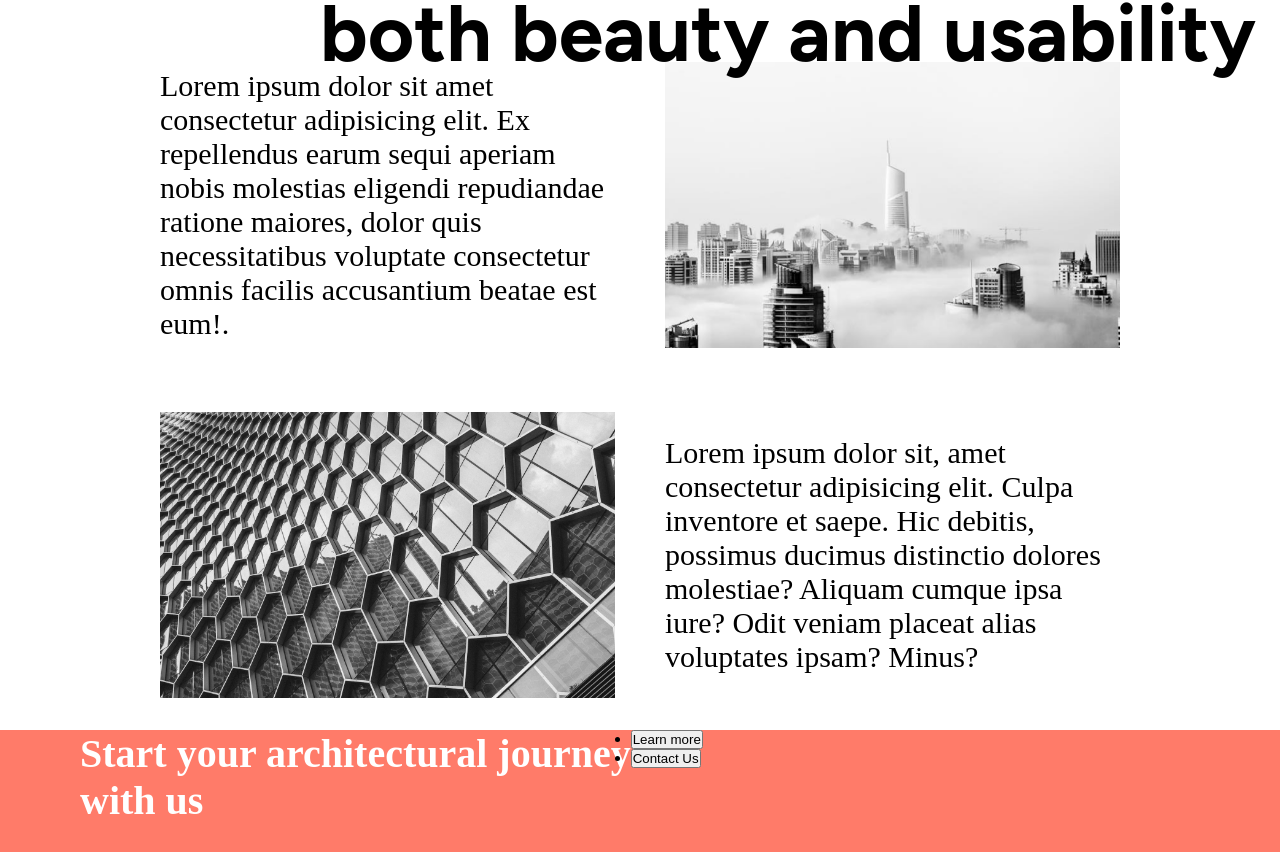
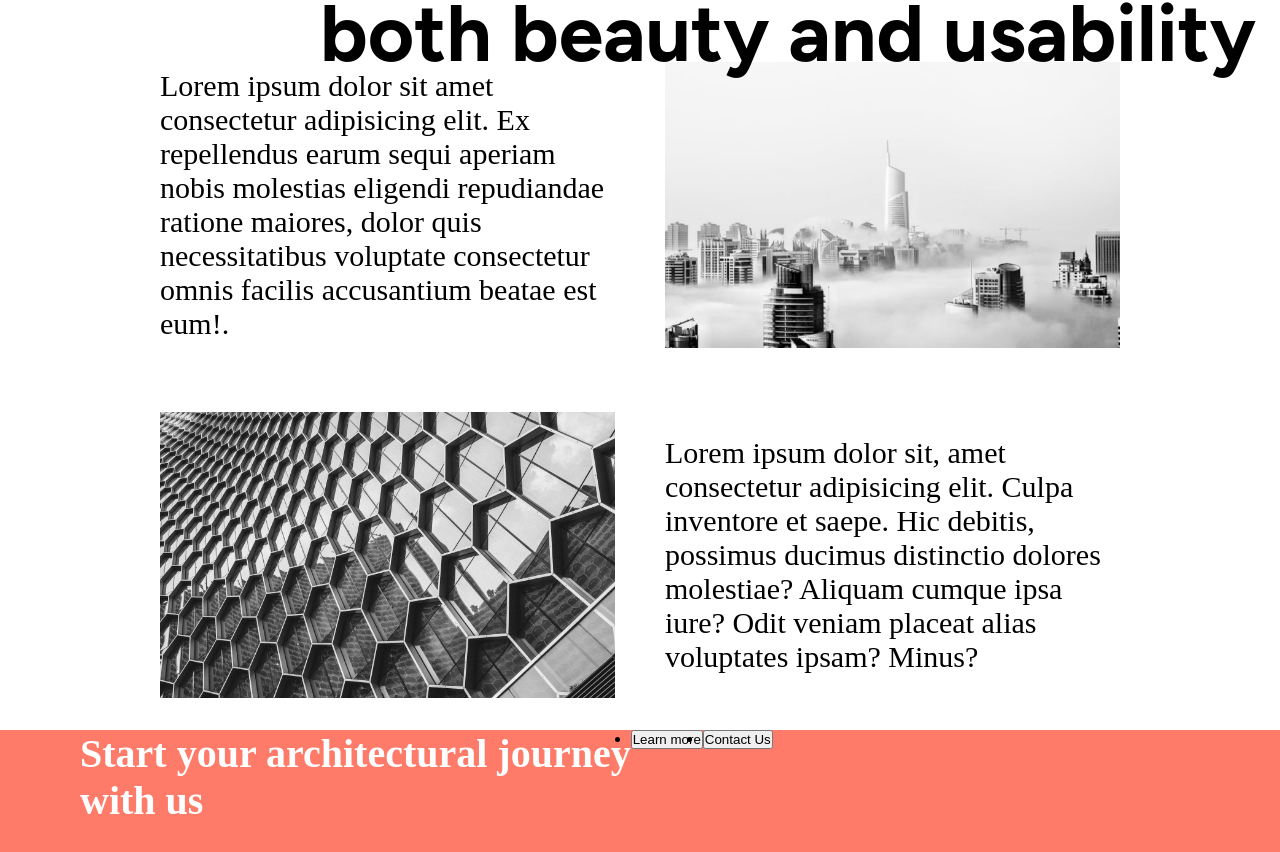
Before and after one commit to gabrieljcoutinho/Projeto-Archi-Firm, a React (Create React App) app: page / in a window 1280 px wide. Shown: the part 2796-3648 px from the top of the page. Built offline with nearby package versions, Linux system fonts and the light colour scheme.

Commit message:
um do lado do outro conterudo

```diff
--- a/src/Css/faixaLaranjaSeparandoConteudo2.css
+++ b/src/Css/faixaLaranjaSeparandoConteudo2.css
@@ -9,3 +9,7 @@
     color: #fff;
     font-size: 40px;
 }
+
+.listaDosbtns {
+    display: flex;
+}
```
